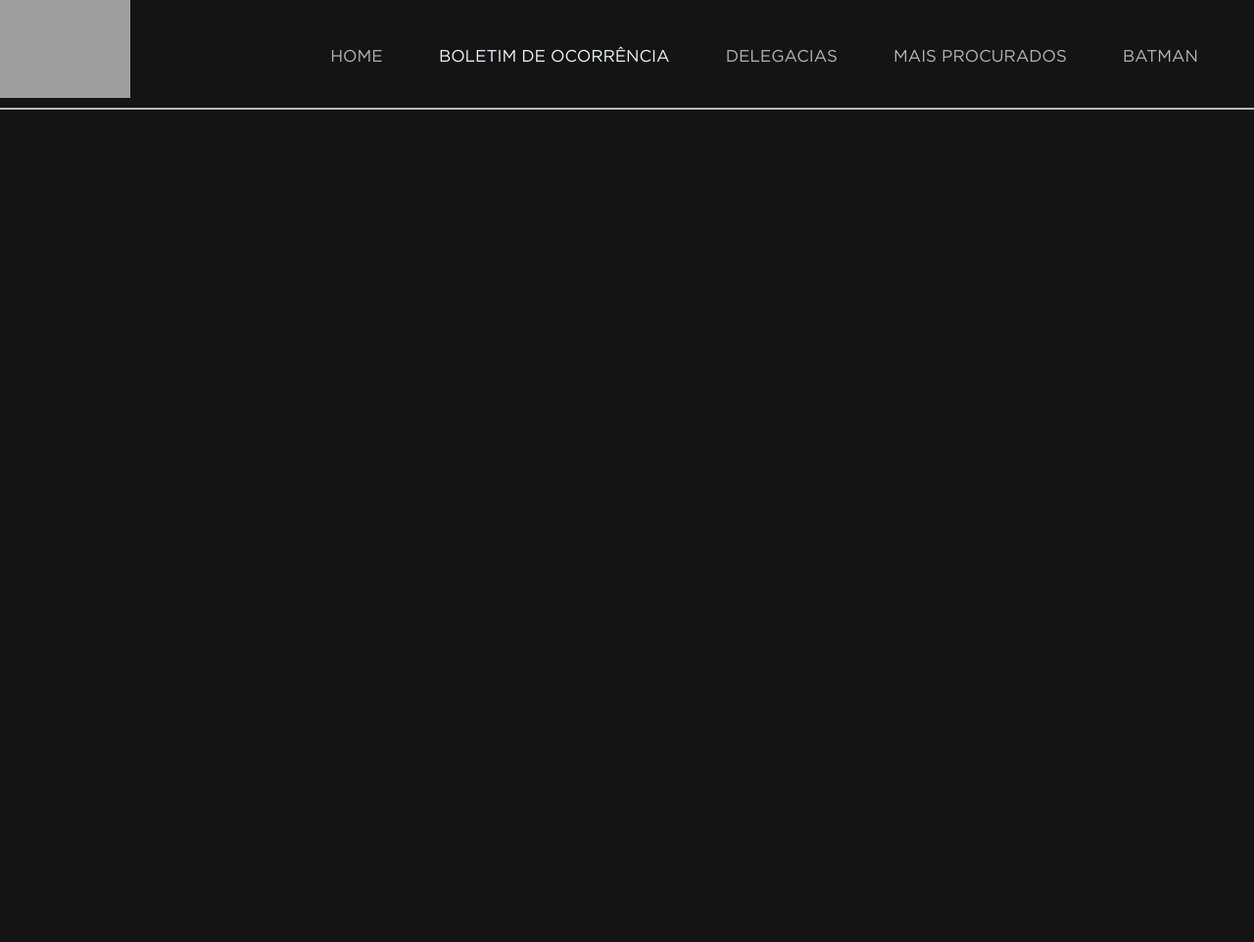
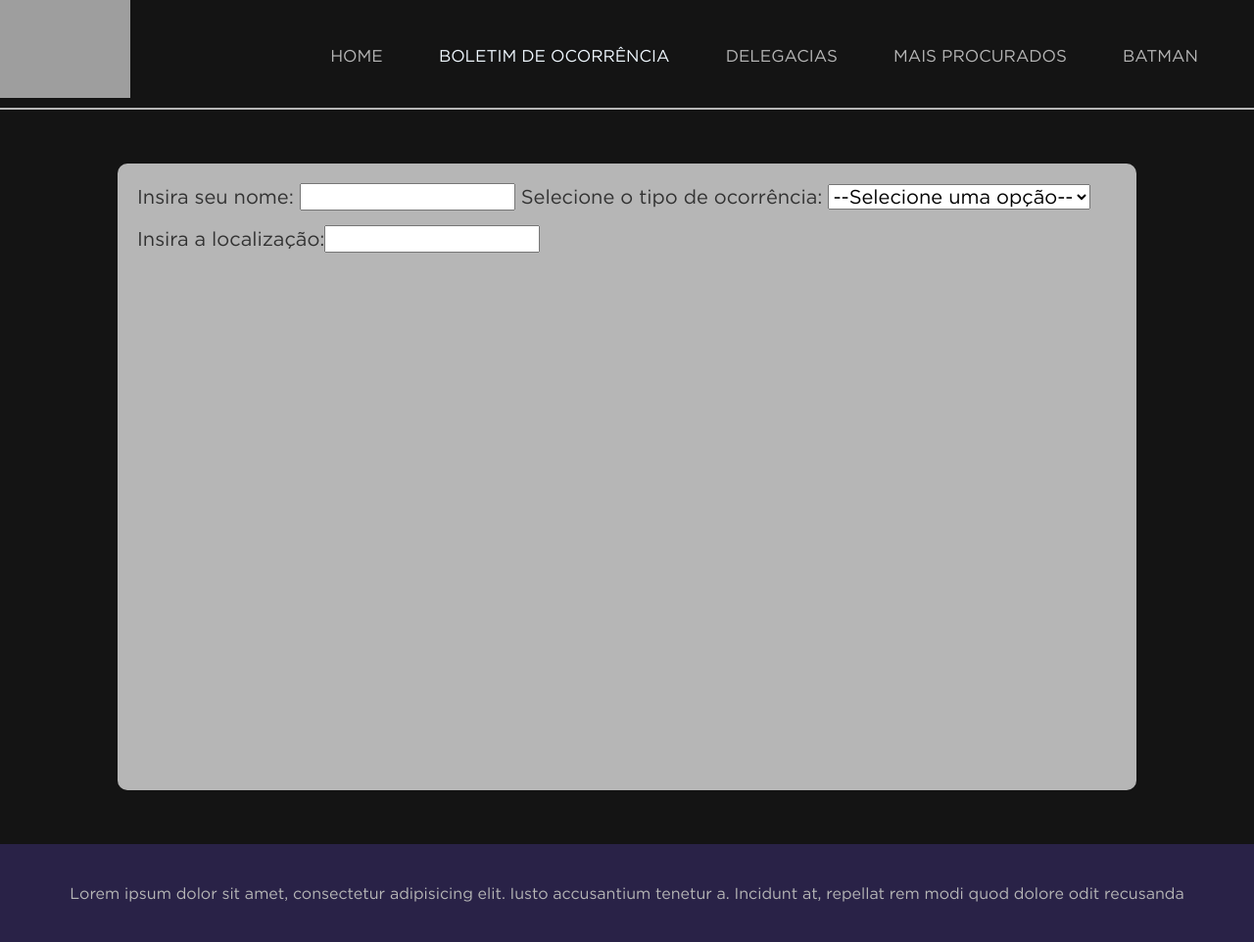
Before and after one commit to CauaCiconelli/Rataalada, a plain HTML site: page Rataalada/boletim.html in a window 1280 px wide. Shown: the whole page at 98% size. Before the commit the page ends 800 px from the top, so only its background shows below. Drawn offline with Linux system fonts and the light colour scheme; grey boxes are pictures that could not be loaded.

Commit message:
Boletim de ocorrência (parcial)

```diff
--- a/Rataalada/boletim.html
+++ b/Rataalada/boletim.html
@@ -20,5 +20,21 @@
             <li><a href="batman.html">BATMAN</a></li>
         </ul>
     </div>
+    <div class="boletim">
+        <div class="quadroBoletim">
+            <span class="nomeBol">Insira seu nome:</span> <input type="text" id="nomeBol">
+            <span class="tipoBol">Selecione o tipo de ocorrência:</span> <select id="tipoBol">
+                <option value="0">--Selecione uma opção--</option>
+                <option value="1">Assalto/Furto</option>
+                <option value="2">Violência/Assédio</option>
+                <option value="3">Atropelamento</option>
+                <option value="4">Outros</option>
+            </select>
+            <span class="localBol">Insira a localização:</span><input type="text" id="localBol">
+        </div>
+    </div>
+    <div class="footer">
+        <p class="footerTxt">Lorem ipsum dolor sit amet, consectetur adipisicing elit. Iusto accusantium tenetur a. Incidunt at, repellat rem modi quod dolore odit recusanda</p>
+    </div>
 </body>
 </html>
--- a/Rataalada/estilo.css
+++ b/Rataalada/estilo.css
@@ -206,6 +206,8 @@ a{
 }
 
 /* Extras */
+    /* Mais Procurados */
+
 .criminosos{
     height: 750px;
     background-color: #323232;
@@ -223,6 +225,7 @@ a{
     padding-top: 10px;
     overflow: hidden;
     white-space: nowrap;
+    border-radius: 10px;
 }
 
 .criminoso:hover{
@@ -250,3 +253,34 @@ a{
     text-align: center;
 
 }
+    /* Boletim */
+
+.boletim{
+    height: 750px;
+    display: flex;
+    justify-content: center;
+    align-items: center;
+}
+
+.quadroBoletim{
+    height: 600px;
+    width: 1000px;
+    border-radius: 10px;
+    background-color: rgb(182, 182, 182);
+    color: #323232;
+    padding: 20px;
+    font-size: 20px;
+    text-align: left;
+    align-items: center;
+}
+
+.boletim input{
+    font-size: inherit;
+    font-family: inherit;
+    margin-bottom: 15px;
+}
+
+.boletim select{
+    font-size: inherit;
+    font-family: inherit;
+}
--- a/Rataalada/main/funcs/funcs.js
+++ b/Rataalada/main/funcs/funcs.js
@@ -92,14 +92,14 @@ function criminosoEsq(){
         nomeCrime.innerHTML = `Nome: Edward Nigma`
         idadeCrime.innerHTML = `Idade: 34`
         akaCrime.innerHTML = `Conhecido como: Charada`
-        procCrime.innerHTML = `Procurado desde: 21/11/2021`
+        procCrime.innerHTML = `Procurado desde: 04/05/2022`
         criminoso.src = `main/imgs/nigma.jpg`
     } else if (page == 0) {
         page = 4
         nomeCrime.innerHTML = `Nome: Edward Nigma`
         idadeCrime.innerHTML = `Idade: 34`
         akaCrime.innerHTML = `Conhecido como: Charada`
-        procCrime.innerHTML = `Procurado desde: 21/11/2021`
+        procCrime.innerHTML = `Procurado desde: 04/05/2022`
         criminoso.src = `main/imgs/nigma.jpg`
     }
 }
@@ -127,7 +127,7 @@ function criminosoDir(){
         nomeCrime.innerHTML = `Nome: Edward Nigma`
         idadeCrime.innerHTML = `Idade: 34`
         akaCrime.innerHTML = `Conhecido como: Charada`
-        procCrime.innerHTML = `Procurado desde: 21/11/2021`
+        procCrime.innerHTML = `Procurado desde: 04/05/2022`
         criminoso.src = `main/imgs/nigma.jpg`
     } else if (page == 5) {
         page = 1
```
